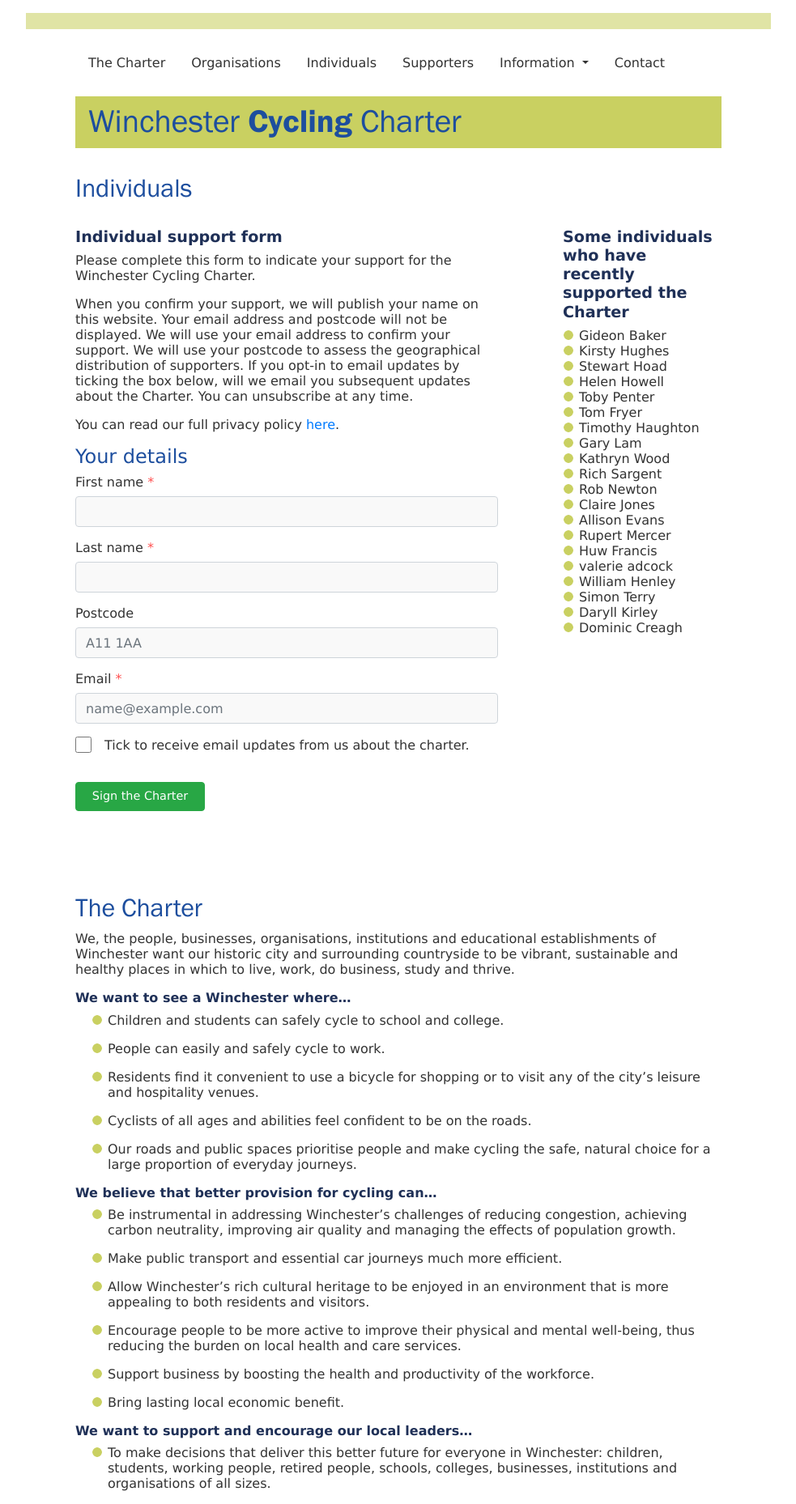
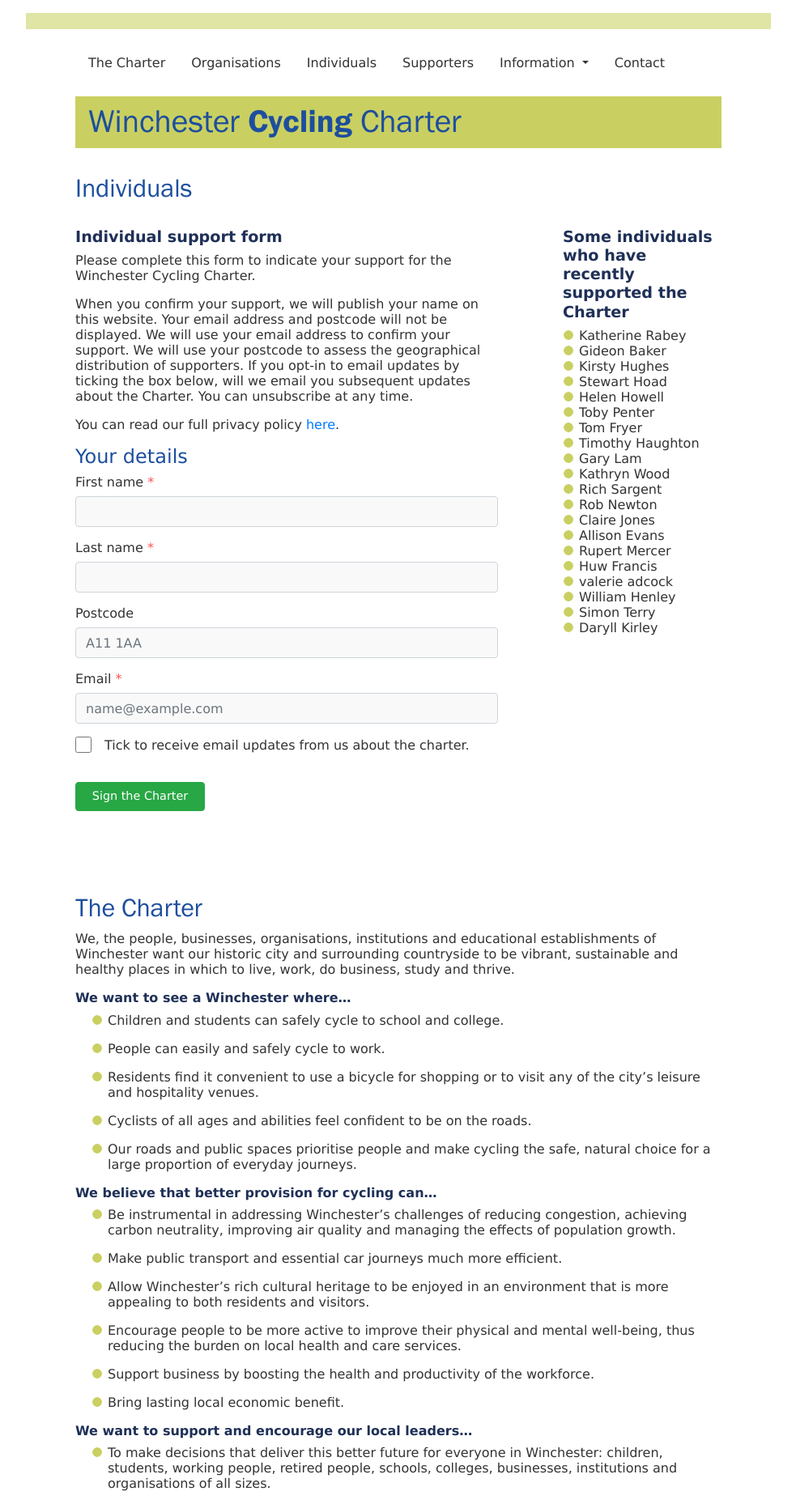
Before and after one commit to winchestercyclingcharter/winchestercyclingcharter.github.io, a Jekyll site: the page built from ind-page.md, in a window 1280 px wide. Shown: the whole page at 81% size, without its empty margins (148-1131 px from the left). Built offline with Jekyll 4.4.1, drawn with Linux system fonts in a browser that asks for light colours; nearby versions of some CDN libraries.

Commit message:
Update people.yml

```diff
--- a/_data/people.yml
+++ b/_data/people.yml
@@ -522,3 +522,4 @@ people:
 - { lastname: Sargent, firstname: Rich, dt: 20210708-102436-388784 }
 - { lastname: Baker, firstname: Gideon, dt: 20210717-155216-370464 }
 - { lastname: Hughes, firstname: Kirsty, dt: 20210716-090313-217255 }
+- { lastname: Rabey, firstname: Katherine, dt: 20210721-145540-842010 }
```
